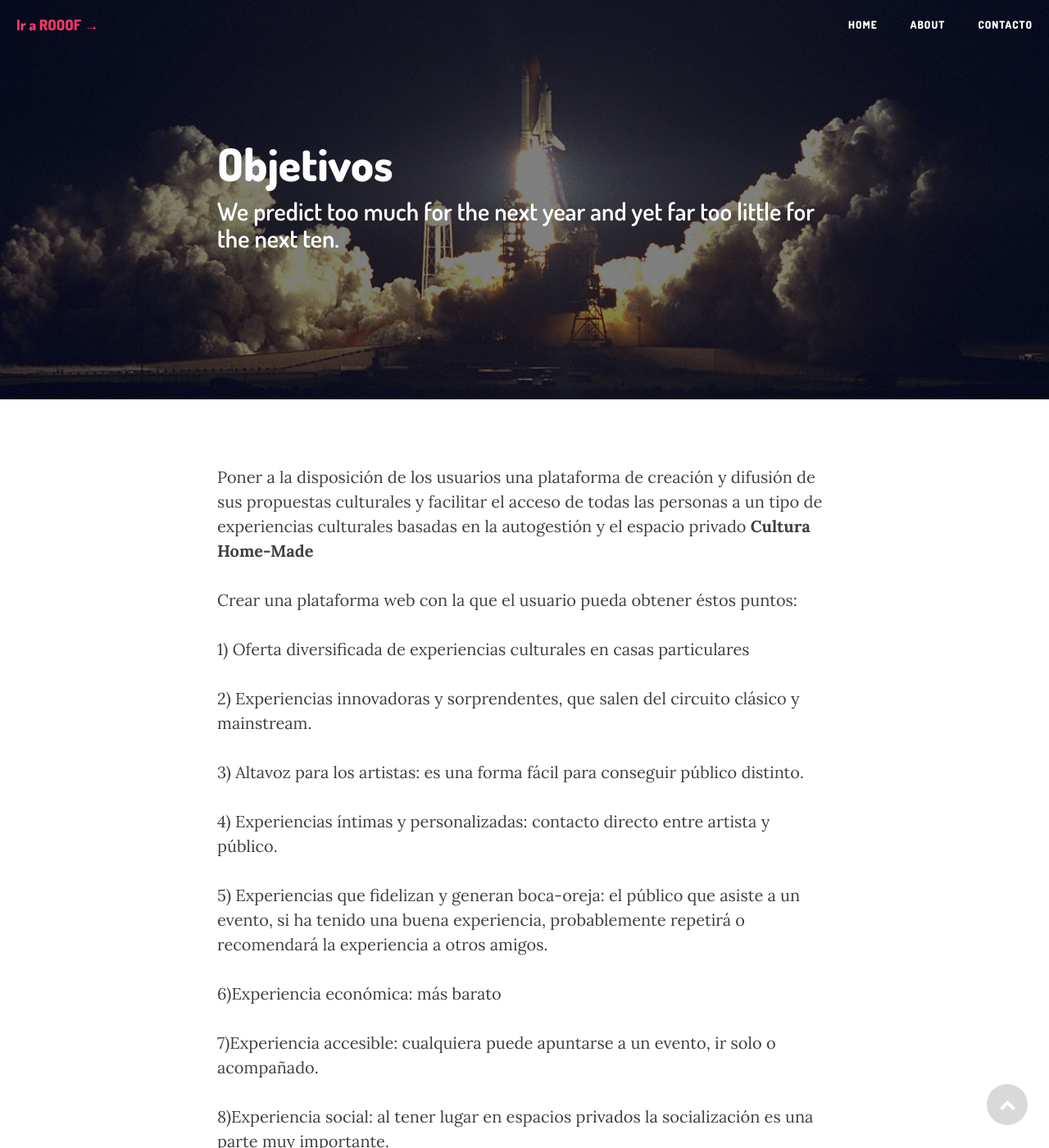
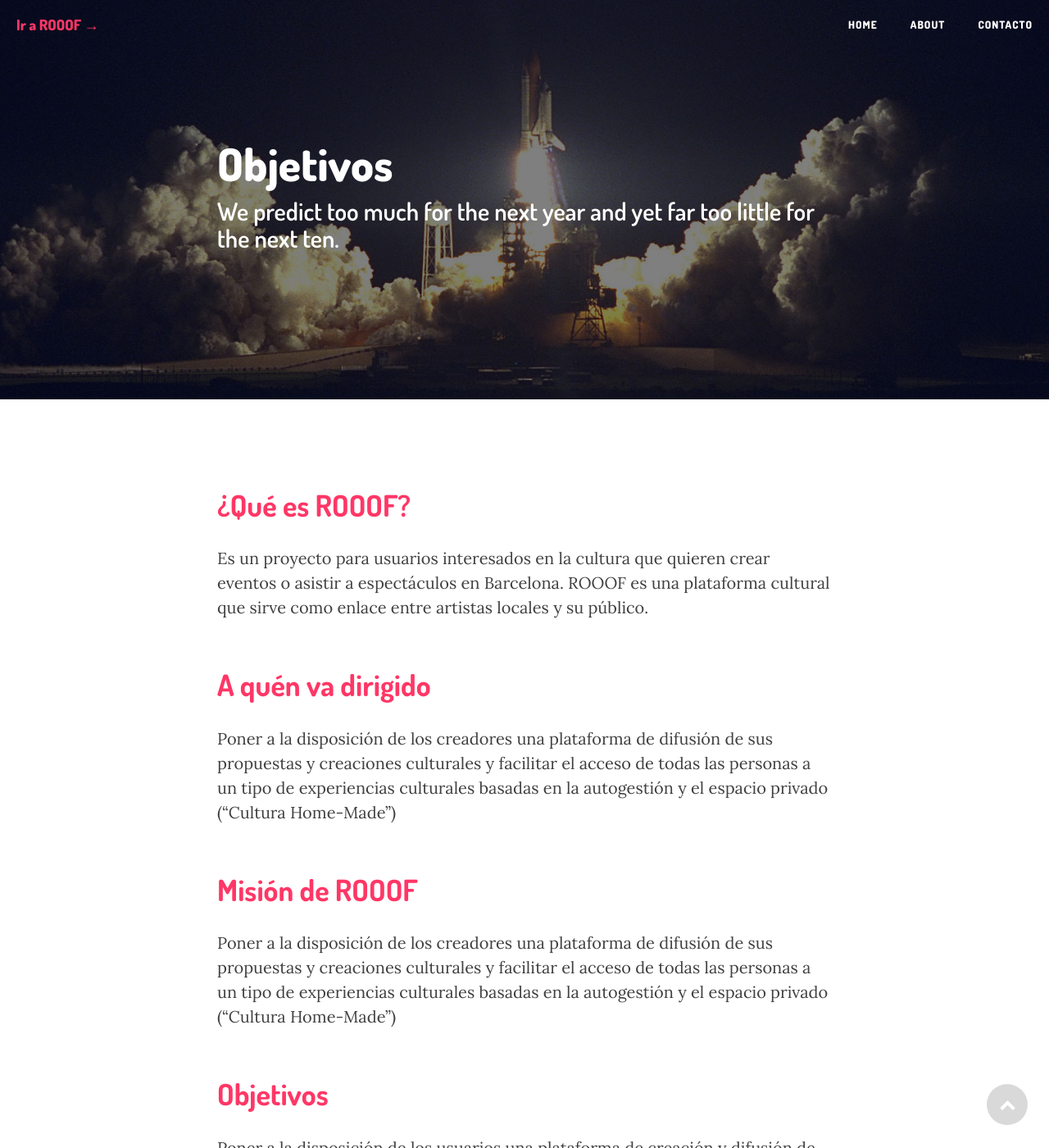
Before and after one commit to Rooof-Project/memoria, a Jekyll site: the page built from _posts/2015-04-18-Objetivos.markdown, in a window 1280 px wide and 1400 px high. Shown: the whole window at 82% size. Built offline with Jekyll 4.4.1, drawn with Linux system fonts in a browser that asks for light colours; nearby versions of some CDN libraries.

Commit message:
Updated 2015-04-18-Objetivos.markdown

```diff
--- a/_posts/2015-04-18-Objetivos.markdown
+++ b/_posts/2015-04-18-Objetivos.markdown
@@ -9,6 +9,19 @@ published: true
 
 
 
+<h2 class="section-heading">¿Qué es ROOOF?</h2>
+
+<p>Es un proyecto para usuarios interesados en la cultura que quieren crear eventos o asistir a espectáculos en Barcelona. ROOOF es una plataforma cultural que sirve como enlace entre artistas locales y su público. </p>
+
+
+<h2 class="section-heading">A quén va dirigido</h2>
+<p>Poner a la disposición de los creadores una plataforma de difusión de sus propuestas y creaciones culturales y facilitar el acceso de todas las personas a un tipo de experiencias culturales basadas en la autogestión y el espacio privado (“Cultura Home-Made”) </p>
+
+<h2 class="section-heading">Misión de ROOOF</h2>
+<p>Poner a la disposición de los creadores una plataforma de difusión de sus propuestas y creaciones culturales y facilitar el acceso de todas las personas a un tipo de experiencias culturales basadas en la autogestión y el espacio privado (“Cultura Home-Made”) </p>
+
+
+<h2 class="section-heading">Objetivos</h2>
 <p>Poner a la disposición de los usuarios una plataforma de creación y difusión de sus propuestas culturales y facilitar el acceso de todas las personas a un tipo de experiencias culturales basadas en la autogestión y el espacio privado <strong>Cultura Home-Made</strong></p>
 
 <p>Crear una plataforma web con la que el usuario pueda obtener éstos puntos:</p>
```
